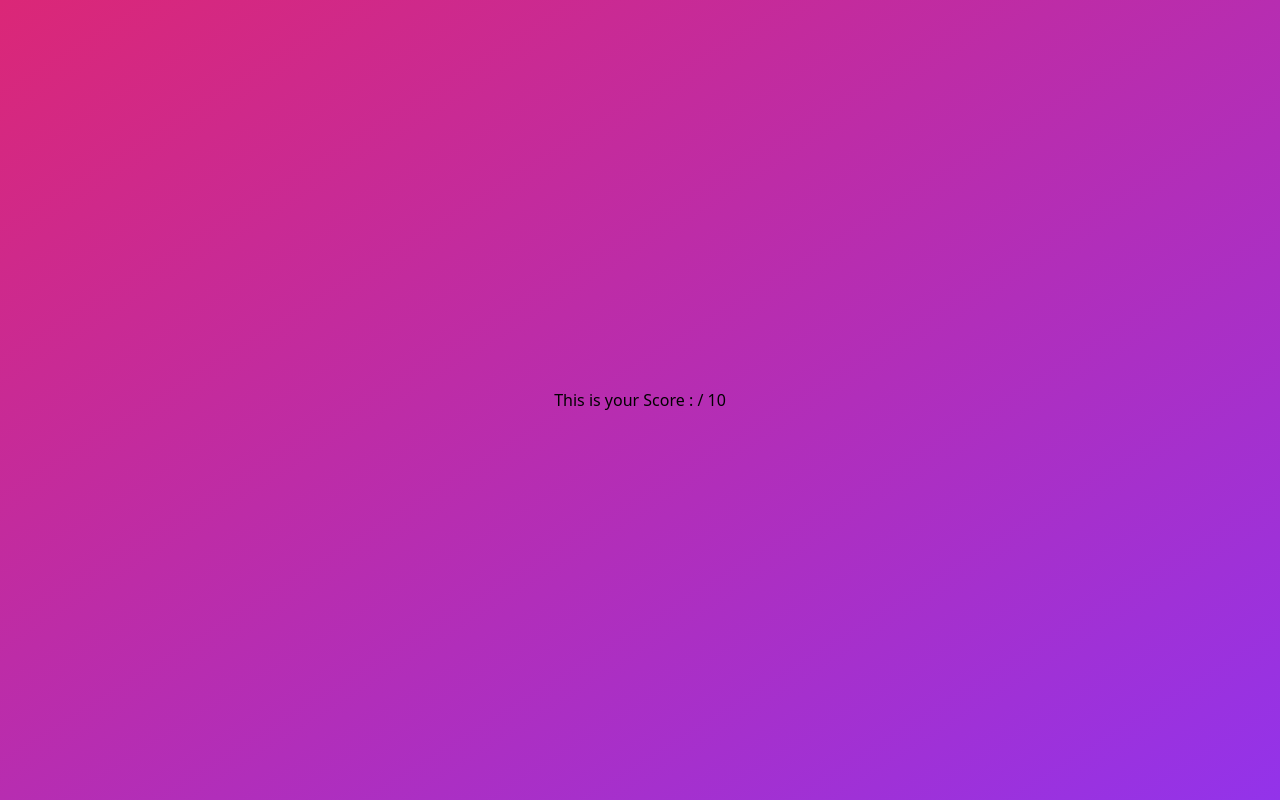
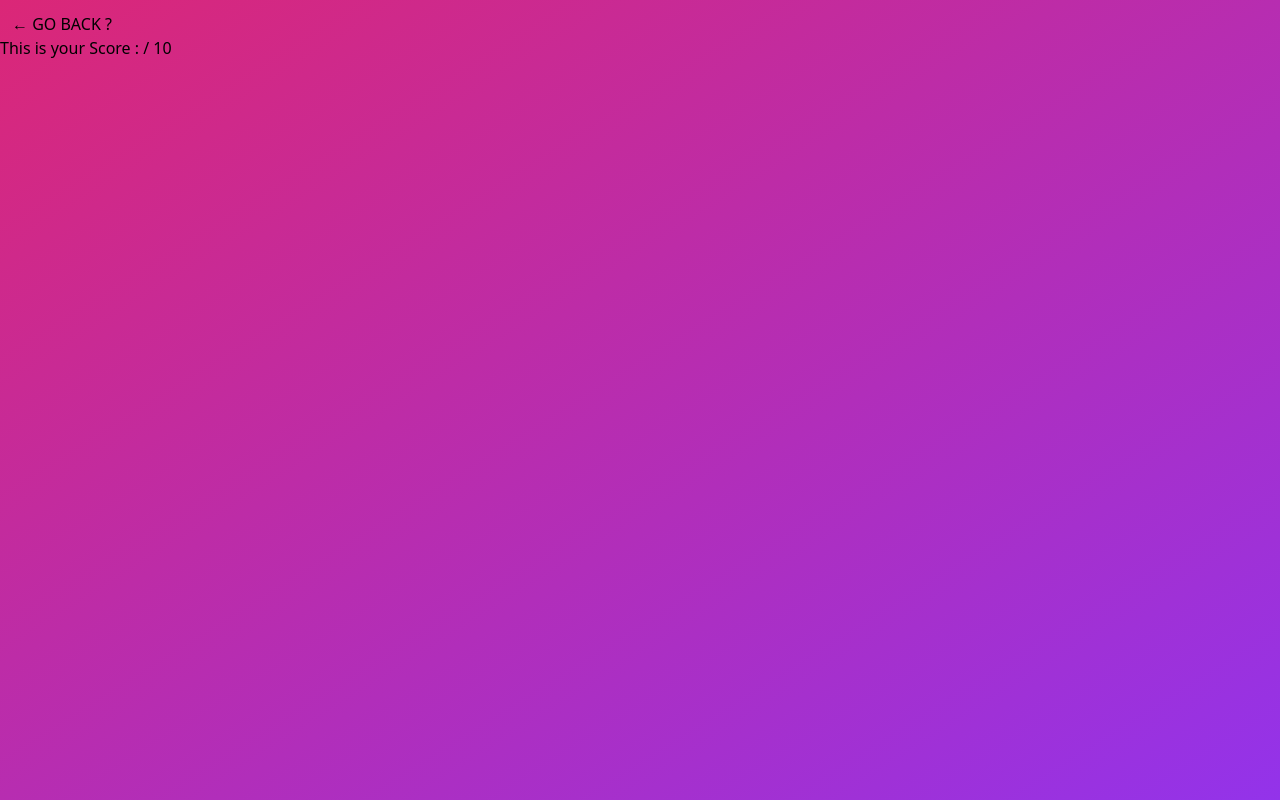
Before and after one commit to yeongminChae/experiment, a Next.js app: page /cloneCoding/koreanLanguage/lastPage/checkPage in a window 1280 px wide. Built offline with nearby package versions, Linux system fonts and the light colour scheme.

Commit message:
portfolio day 23 part 2

```diff
--- a/pages/cloneCoding/koreanLanguage/lastPage/checkPage/index.tsx
+++ b/pages/cloneCoding/koreanLanguage/lastPage/checkPage/index.tsx
@@ -1,15 +1,28 @@
 import { NextPage } from "next";
 import LocalStorage from "../../../../../libs/client/utils";
+import { motion } from "framer-motion";
 
 const CheckPage: NextPage = () => {
   const resultCount = LocalStorage.getItem("Quiz_result");
-  let correctAnss = [];
+  const ansOutput = LocalStorage.getItem("ansCount");
+  const failOutput = LocalStorage.getItem("failCount");
+  const ansResult = JSON.parse(ansOutput);
+  const failResult = JSON.parse(failOutput);
+  console.log("ansResult");
+  console.log(ansResult);
+  console.log("failResult");
+  console.log(failResult);
   for (let i = 0; i++; i <= 10) {
     console.log(LocalStorage.getItem(`correctAns0`));
   }
   return (
-    <div className="flex h-screen w-screen flex-col items-center justify-center bg-gradient-to-tl from-purple-600 to-pink-600">
-      <div> This is your Score : {resultCount} / 10 </div>
+    <div className="h-screen w-screen bg-gradient-to-tl from-purple-600 to-pink-600">
+      <motion.div className="ml-3 pt-3 hover:text-clip">
+        &larr; GO BACK ?
+      </motion.div>
+      <div>
+        <div> This is your Score : {resultCount} / 10 </div>
+      </div>
     </div>
   );
 };
--- a/pages/cloneCoding/koreanLanguage/wordCorrect/index.tsx
+++ b/pages/cloneCoding/koreanLanguage/wordCorrect/index.tsx
@@ -34,6 +34,8 @@ const WordCorrect: NextPage = () => {
   const [markWrongAns, setMarkWrongAns] = useState(false);
   const [checkAns, setCheckAns] = useState(false);
   const [answerCount, setAnswerCount] = useState(0);
+  const [ansHistory, setAnsHistory] = useState([]);
+  const [failHistory, setFailHistory] = useState([]);
   const nextPls = () => {
     setBack(false);
     setVisible((prev) => (prev === 10 ? 10 : prev + 1));
@@ -79,18 +81,27 @@ const WordCorrect: NextPage = () => {
   useEffect(() => {
     shuffleAns;
   }, [visible]);
-  let correctCountList: string[] = [];
-  let wrongCountList: string[] = [];
+
   const onAnsClick = async (event: any) => {
     const originAns = animalsName[chosenIndex];
     const chosenAns = event.target.innerText;
     if (originAns === chosenAns) {
       setMarkCorrectAns(true);
       setAnswerCount((prev) => prev + 1);
+      setAnsHistory((ansHistory) => [...ansHistory, originAns]);
     } else {
       setMarkWrongAns(true);
+      setFailHistory((failHistory) => [...failHistory, originAns]);
     }
   };
+  useEffect(() => {
+    console.log("ansHistory");
+    console.log(ansHistory);
+    console.log("failHistory");
+    console.log(failHistory);
+    LocalStorage.setItem("ansCount", JSON.stringify(ansHistory));
+    LocalStorage.setItem("failCount", JSON.stringify(failHistory));
+  }, [onAnsClick]);
   const indexName = animalsName[chosenIndex];
   const onReTryClick = () => {
     setMarkWrongAns(false);
```
